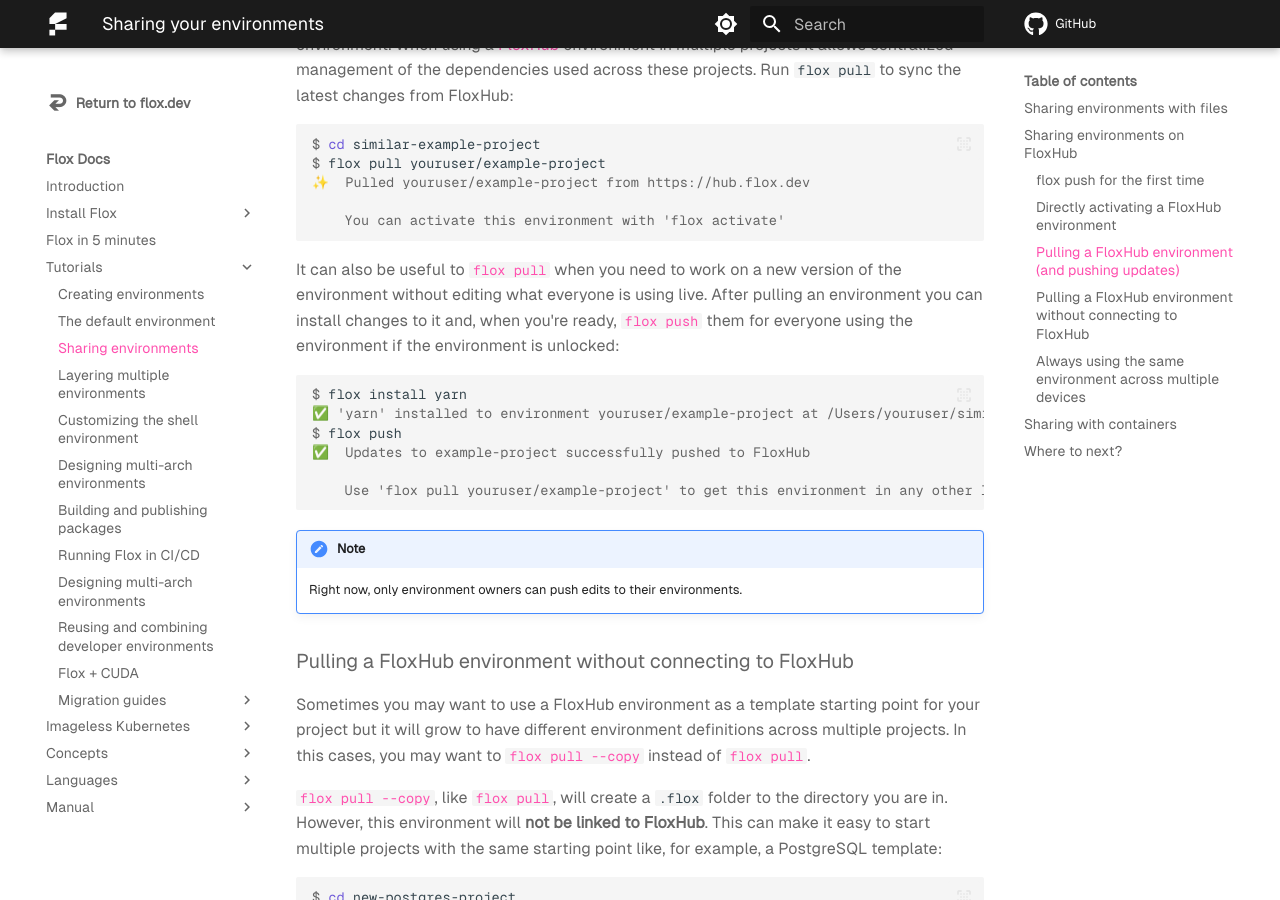
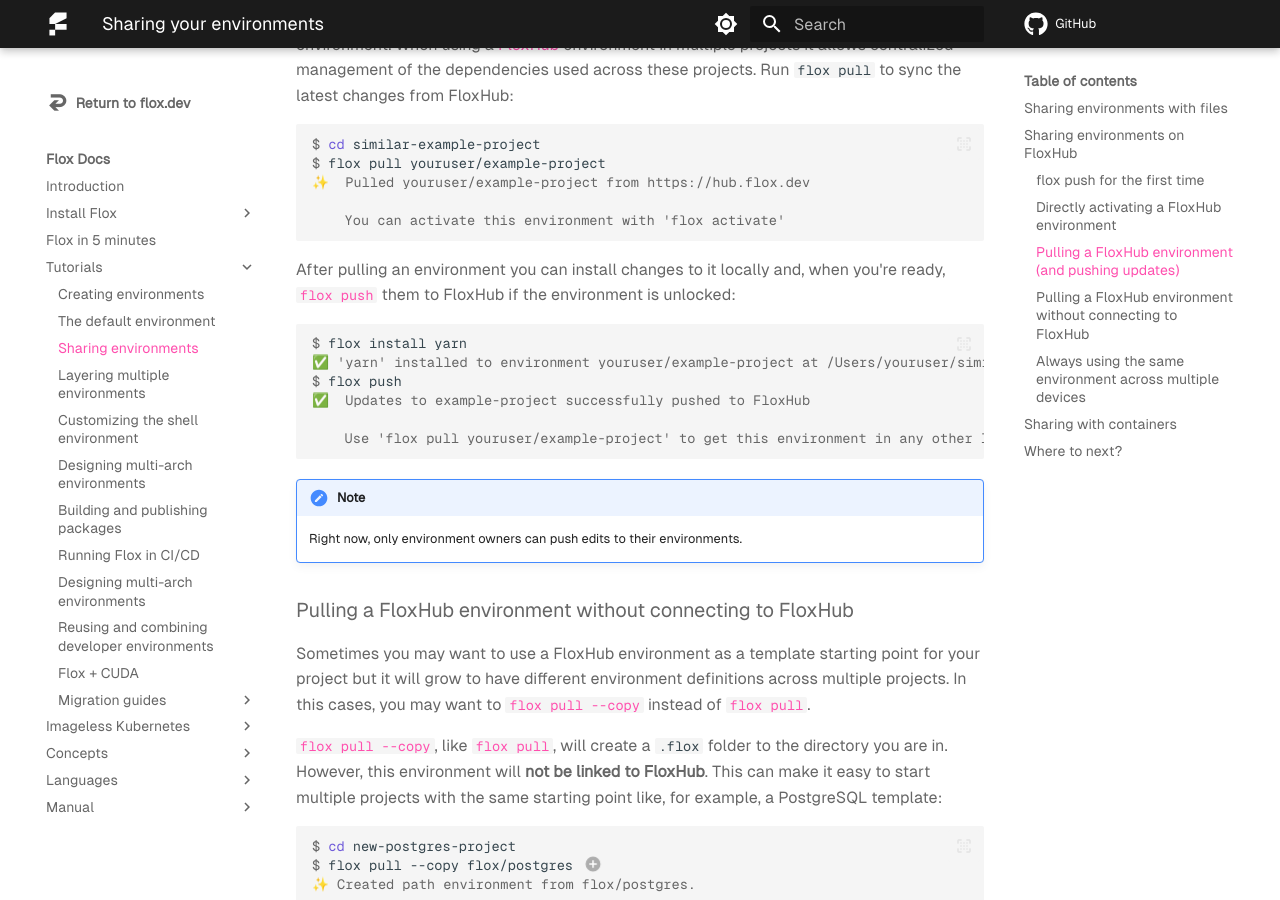
Before and after one commit to flox/floxdocs, an MkDocs documentation site: the page built from docs/tutorials/sharing-environments.md, in a window 1280 px wide and 900 px high, scrolled down 2563 px. Built offline with MkDocs 1.6.1 and Material for MkDocs 9.7.7, drawn with Linux system fonts in a browser that asks for light colours; plug-ins that fetch from the network failed and are left out; comment, search, counter and statistics services are not loaded.

Commit message:
fix: remove outdated 'editing live' reference

````diff
--- a/docs/tutorials/sharing-environments.md
+++ b/docs/tutorials/sharing-environments.md
@@ -114,7 +114,7 @@
     You can activate this environment with 'flox activate'
 ```
 
-It can also be useful to [`flox pull`][flox_pull] when you need to work on a new version of the environment without editing what everyone is using live. After pulling an environment you can install changes to it and, when you're ready, [`flox push`][flox_push] them for everyone using the environment if the environment is unlocked:
+After pulling an environment you can install changes to it locally and, when you're ready, [`flox push`][flox_push] them to FloxHub if the environment is unlocked:
 
 ```console
 $ flox install yarn
````
